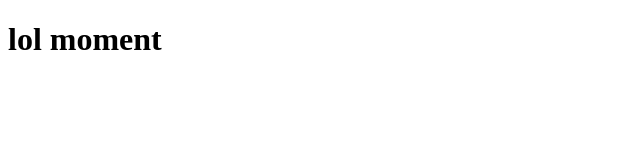
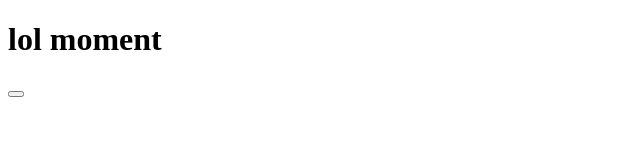
Before and after one commit to hashtag-899/hello_test, a plain HTML site: page index.html in a window 1280 px wide. Shown: the full height of the page, 0-640 px from the left. Drawn offline with Linux system fonts and the light colour scheme.

Commit message:
Update index.html

```diff
--- a/index.html
+++ b/index.html
@@ -10,8 +10,15 @@
       <meta name="viewport" content="width=device-width, initial-scale=1.0">
     </head>
   <body>
-    <h1 class='not ur biz'>
+    <h1 class='not ur biz' >
       lol moment
     </h1>
+  <script>
+   function noturbiz() {
+     document.getElementById('lol')
+   }
+  </script>
+    <button onclick='noturbiz'>
+    </button>
   </body>
 </html>
```
